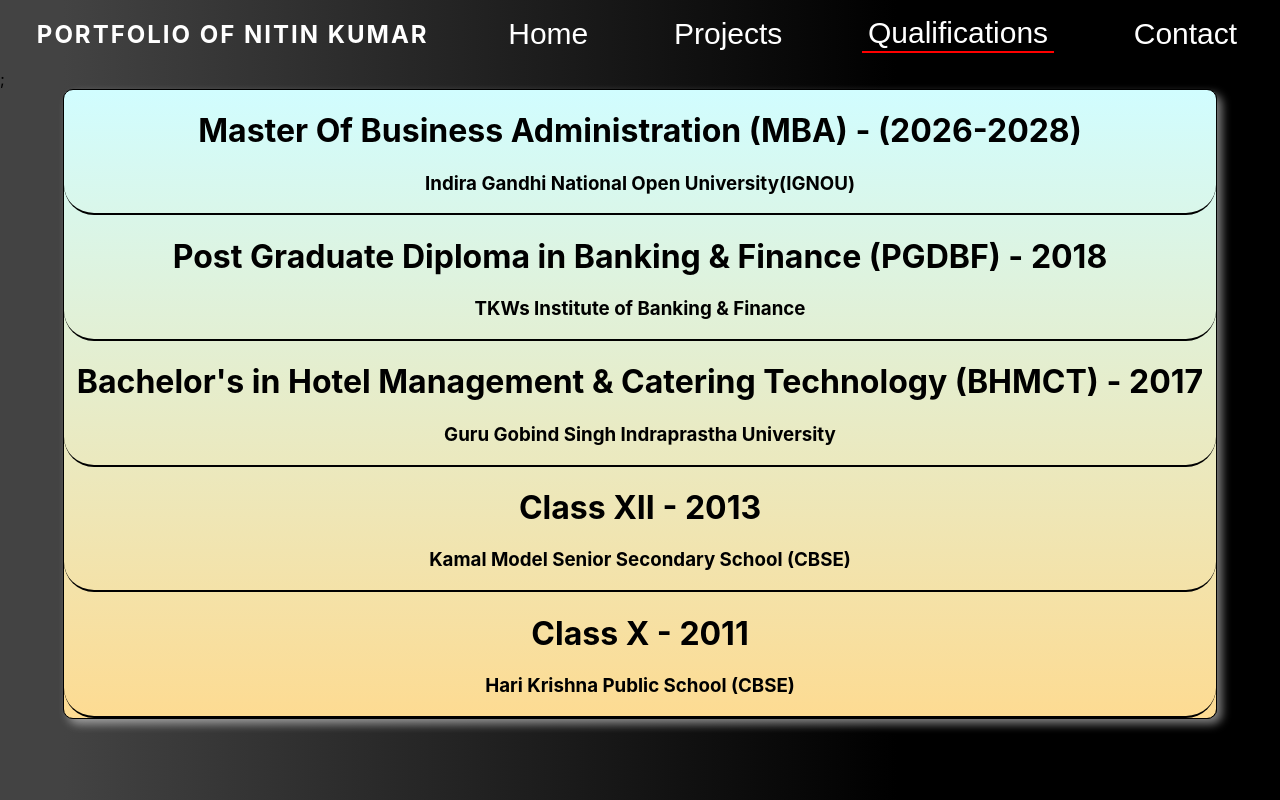
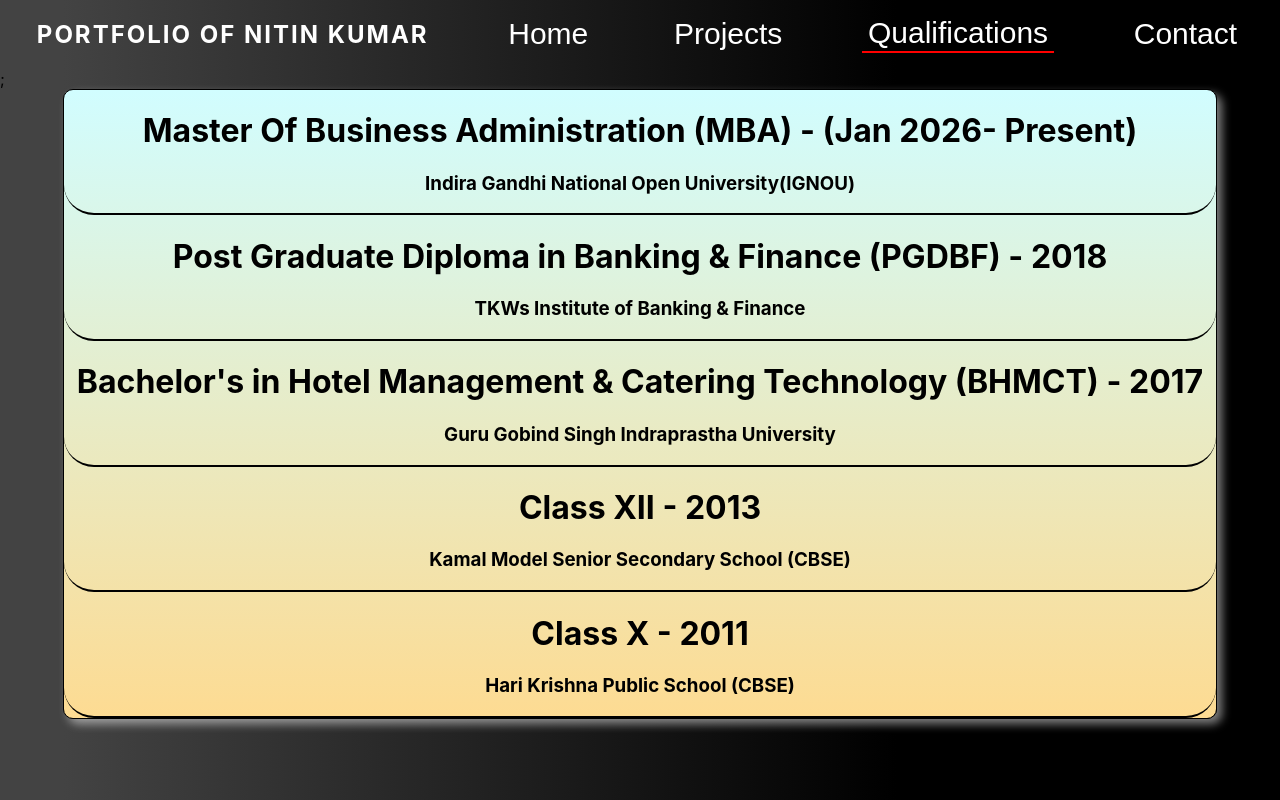
Before and after one commit to Nitin-Baslay/nitin-portfolio, a React (Create React App) app: page /qualification in a window 1280 px wide. Built offline with nearby package versions, Linux system fonts and the light colour scheme.

Commit message:
Update Qualification.js

```diff
--- a/src/components/Qualification.js
+++ b/src/components/Qualification.js
@@ -3,7 +3,7 @@
   return (
     <div className="qual">
      <div className="mdata">
-        <h1>Master Of Business Administration (MBA) - (2026-2028)</h1>
+        <h1>Master Of Business Administration (MBA) - (Jan 2026- Present)</h1>
         <h3>Indira Gandhi National Open University(IGNOU)</h3>
       </div>
       <div className="mdata">
```
